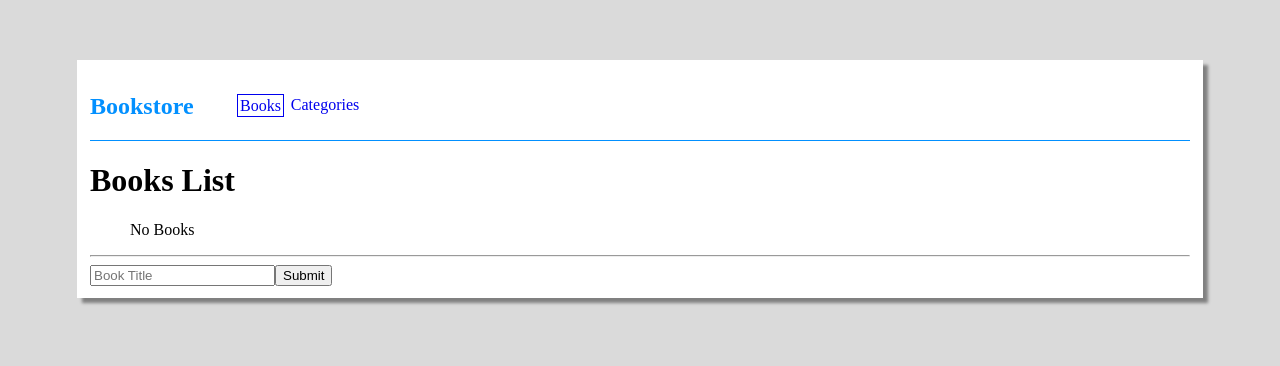
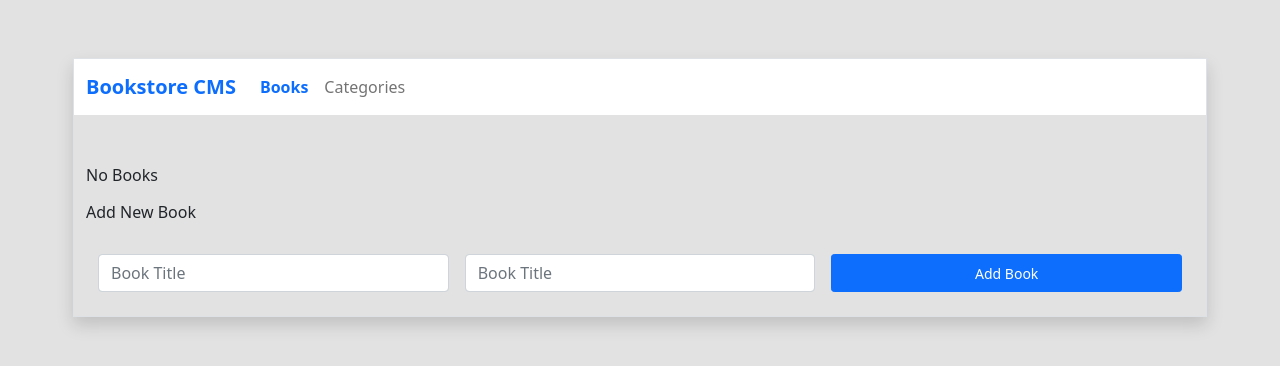
Before and after one commit to vikitaotiz/Bookstore, a React (Create React App) app: page / in a window 1280 px wide. Shown: the top 366 px of the page. Built offline with nearby package versions, Linux system fonts and the light colour scheme.

Commit message:
Add bootstrap for styling

```diff
--- a/package.json
+++ b/package.json
@@ -6,6 +6,7 @@
     "@testing-library/jest-dom": "^5.11.4",
     "@testing-library/react": "^11.1.0",
     "@testing-library/user-event": "^12.1.10",
+    "bootstrap": "^5.1.1",
     "prop-types": "^15.7.2",
     "react": "^17.0.2",
     "react-dom": "^17.0.2",
--- a/src/App.css
+++ b/src/App.css
@@ -1,43 +1,20 @@
 body {
   margin: 0;
   padding: 10px;
-  background: #dadada;
+  background: #e2e2e2 !important;
+  font-family: Arial, Helvetica, sans-serif;
+}
+
+.wrapper {
+  width: 90%;
+  margin: auto;
+}
+
+.active {
+  color: #0d6efd !important;
+  font-weight: bolder;
 }
 
 .primary-color {
-  color: #0290ff;
+  color: #0d6efd !important;
 }
-
-.container {
-  margin: auto;
-  margin-top: 4%;
-  width: 1100px;
-  background: #fff;
-  box-shadow: 5px 5px 3px grey;
-  padding: 1%;
-}
-
-.nav {
-  display: flex;
-  border-bottom: 1px solid #0290ff;
-}
-
-.flex-right ul {
-  padding-top: 5%;
-  list-style: none;
-  float: right;
-}
-
-.flex-right ul li {
-  display: inline;
-  padding: 3%;
-}
-
-.active {
-  padding: 2px;
-  border: 1px solid;
-}
-
-.flex-right ul li a {
-  text-decoration: none;
-}
--- a/src/App.js
+++ b/src/App.js
@@ -7,10 +7,12 @@ import Navbar from './components/Navbar';
 function App() {
   return (
     <Router>
-      <div className="container">
+      <div className="wrapper border shadow mt-5">
         <Navbar />
-        <Route path="/" exact component={Books} />
-        <Route path="/categories" exact component={Categories} />
+        <div className="wrapper container">
+          <Route path="/" exact component={Books} />
+          <Route path="/categories" exact component={Categories} />
+        </div>
       </div>
     </Router>
   );
--- a/src/components/AddBook.js
+++ b/src/components/AddBook.js
@@ -5,20 +5,36 @@ import { addBook } from '../redux/books/books';
 const AddBook = () => {
   const books = useSelector((state) => state.books);
   const [title, setTitle] = useState('');
+  const [author, setAuthor] = useState('');
+  const [error, setError] = useState('');
   const dispatch = useDispatch();
-  const createBook = () => {
-    if (title) {
-      const data = { title, id: books.length + 1 };
+  const createBook = (e) => {
+    e.preventDefault();
+    if (title && author) {
+      const data = { id: books.length + 1, title, author };
       dispatch(addBook(data));
       setTitle('');
+      setAuthor('');
+      setError('');
+    } else {
+      setError('Title and Author is required!');
     }
   };
 
   return (
-    <div>
-      <form>
-        <input type="text" value={title} onChange={(e) => setTitle(e.target.value)} placeholder="Book Title" />
-        <button onClick={createBook} type="button">Submit</button>
+    <div className="mt-3">
+      <h6>Add New Book</h6>
+      <small className="alert-danger">{error}</small>
+      <form onSubmit={createBook} className="row p-3">
+        <div className="col p-2">
+          <input className="form-control" type="text" value={title} onChange={(e) => setTitle(e.target.value)} placeholder="Book Title" />
+        </div>
+        <div className="col p-2">
+          <input className="form-control" type="text" value={author} onChange={(e) => setAuthor(e.target.value)} placeholder="Book Title" />
+        </div>
+        <div className="col p-2 d-grid">
+          <button className="btn btn-primary btn-sm" type="submit">Add Book</button>
+        </div>
       </form>
     </div>
   );
--- a/src/components/Books.js
+++ b/src/components/Books.js
@@ -7,11 +7,10 @@ const Books = () => {
 
   return (
     <div>
-      <h1>Books List</h1>
-      <ul>
-        {books.length > 0 ? books.map((book) => <SingleBook key={book.id} book={book} />) : 'No Books'}
+      <ul className="list-group">
+        {books.length > 0 ? books.map((book) => <SingleBook key={book.id} book={book} />)
+          : 'No Books'}
       </ul>
-      <hr />
       <AddBook />
     </div>
   );
--- a/src/components/Navbar.js
+++ b/src/components/Navbar.js
@@ -1,15 +1,20 @@
 import { NavLink } from 'react-router-dom';
 
 const Navbar = () => (
-  <div className="nav">
-    <div>
-      <h2 className="primary-color">Bookstore</h2>
-    </div>
-    <div className="flex-right">
-      <ul>
-        <li><NavLink to="/" exact>Books</NavLink></li>
-        <li><NavLink to="/categories" exact>Categories</NavLink></li>
-      </ul>
+  <div className="navbar navbar-expand-lg navbar-light bg-white mb-5 my-0">
+    <div className="container-fluid">
+      <a className="navbar-brand primary-color fw-bold" href="/">Bookstore CMS</a>
+      <button className="navbar-toggler" type="button" data-bs-toggle="collapse" data-bs-target="#navbarSupportedContent" aria-controls="navbarSupportedContent" aria-expanded="false" aria-label="Toggle navigation">
+        <span className="navbar-toggler-icon" />
+      </button>
+      <div className="collapse navbar-collapse" id="navbarSupportedContent">
+        <ul className="navbar-nav me-auto mb-2 mb-lg-0">
+          <li className="nav-item">
+            <NavLink className="nav-link" to="/" exact>Books</NavLink>
+          </li>
+          <li><NavLink className="nav-link" to="/categories" exact>Categories</NavLink></li>
+        </ul>
+      </div>
     </div>
   </div>
 );
--- a/src/components/SingleBook.js
+++ b/src/components/SingleBook.js
@@ -5,15 +5,18 @@ import { removeBook } from '../redux/books/books';
 
 const SingleBook = ({ book }) => {
   const dispatch = useDispatch();
-  const { title, id } = book;
+  const { title, id, author } = book;
   const capitalized = (str) => str.charAt(0).toUpperCase() + str.slice(1);
 
   return (
-    <li className="list-item">
-      <b>{capitalized(title)}</b>
-      {' '}
-      <button type="button" onClick={() => dispatch(removeBook(id))}>X</button>
-      {' '}
+    <li className="list-group-item d-flex justify-content-between align-items-start mb-3">
+      <div className="ms-2 me-auto">
+        <div className="fw-bold">{capitalized(title)}</div>
+        <small>{author}</small>
+        <br />
+        <button type="button" className="btn btn-sm btn-link" onClick={() => dispatch(removeBook(id))}>Remove Book</button>
+      </div>
+      <button type="button" className="btn btn-sm btn-primary">Current Chapter</button>
     </li>
   );
 };
@@ -21,6 +24,7 @@ const SingleBook = ({ book }) => {
 SingleBook.propTypes = {
   book: propTypes.shape({
     title: propTypes.string,
+    author: propTypes.string,
     id: propTypes.number,
   }),
 };
--- a/src/index.js
+++ b/src/index.js
@@ -4,6 +4,7 @@ import { Provider } from 'react-redux';
 import App from './App';
 import reportWebVitals from './reportWebVitals';
 import { store } from './redux/configureStore';
+import 'bootstrap/dist/css/bootstrap.css';
 
 ReactDOM.render(
   <React.StrictMode>
```
Also changed, not shown: 1 other file (tests, documents, lock files or other folders).
